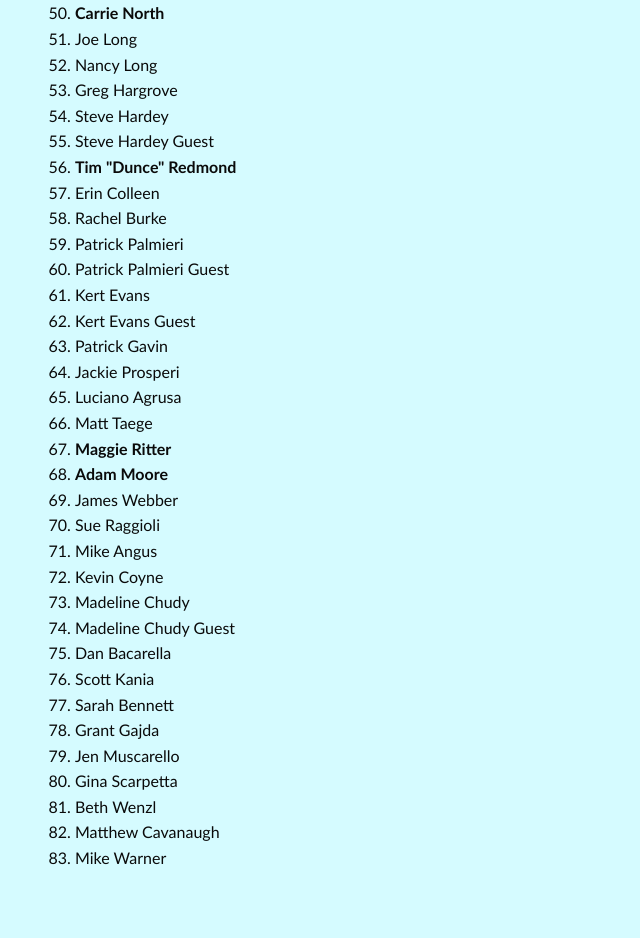
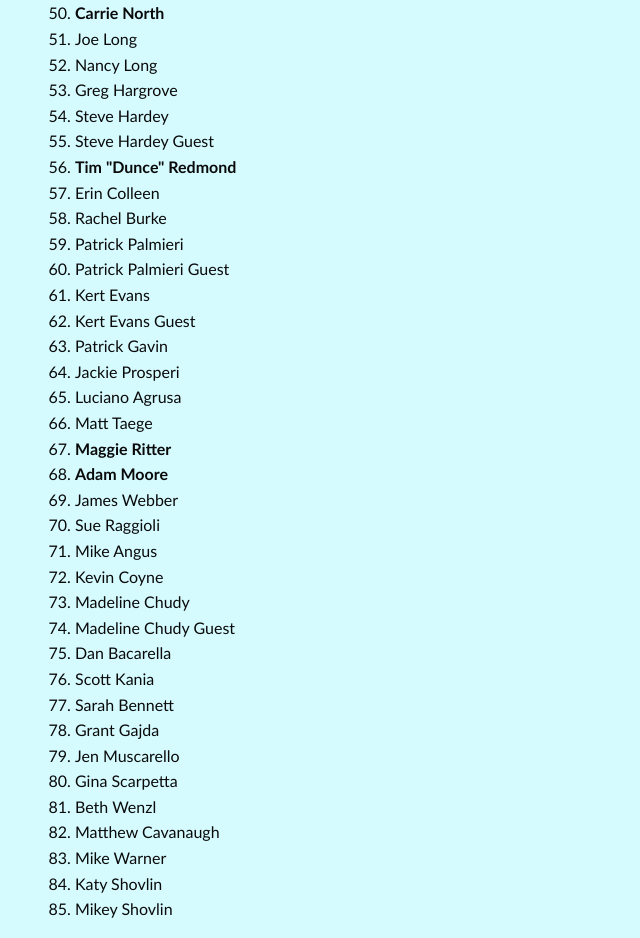
Before and after one commit to schrags08/npc, a plain HTML site: page whospounding.html in a window 1280 px wide. Shown: the part 1441-2379 px from the top of the page, without its empty margins (0-640 px from the left). Before the commit the page ends 2328 px from the top, so only its background shows below. Drawn offline with Linux system fonts and the light colour scheme.

Commit message:
Update whospounding.html

```diff
--- a/whospounding.html
+++ b/whospounding.html
@@ -134,6 +134,8 @@
                     <li>Beth Wenzl</li>
                     <li>Matthew Cavanaugh</li>
                     <li>Mike Warner</li>
+                    <li>Katy Shovlin</li>
+                    <li>Mikey Shovlin</li>
                 </ol>
             </div>
         </div>
```
